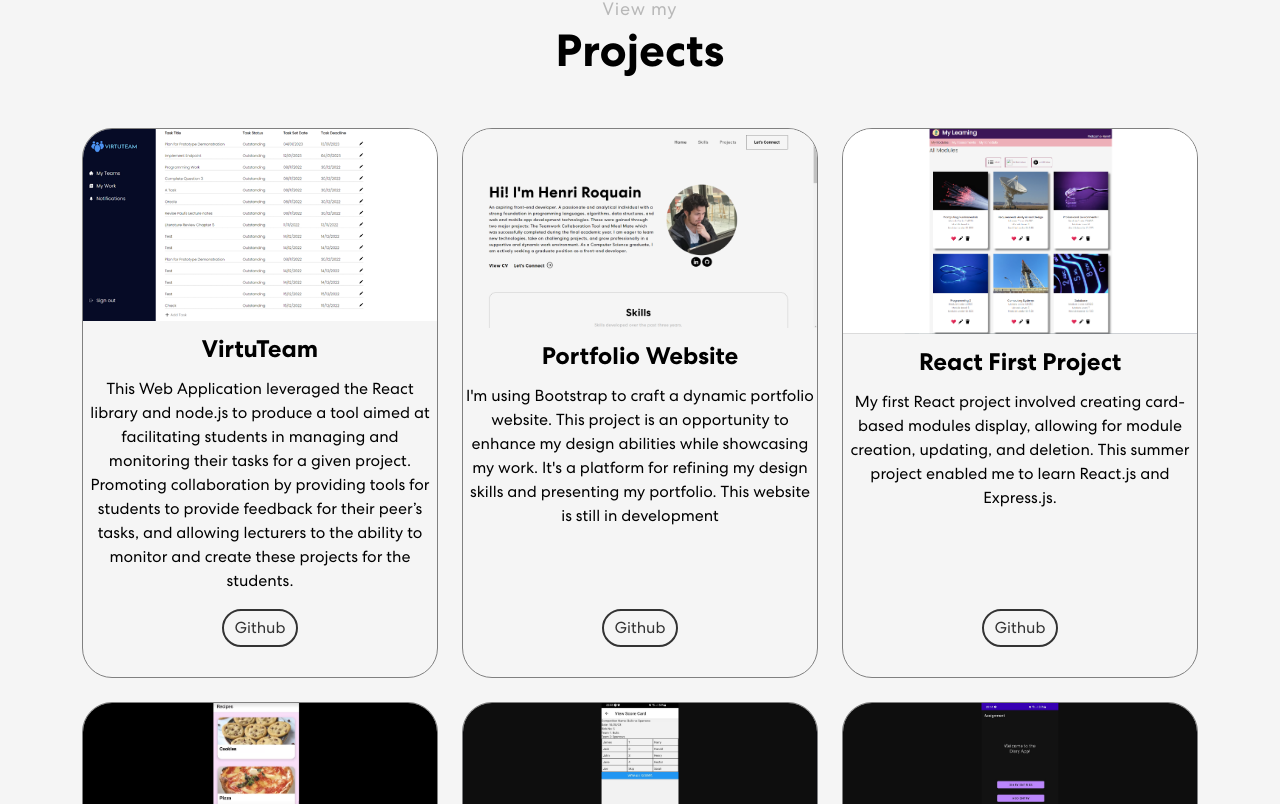
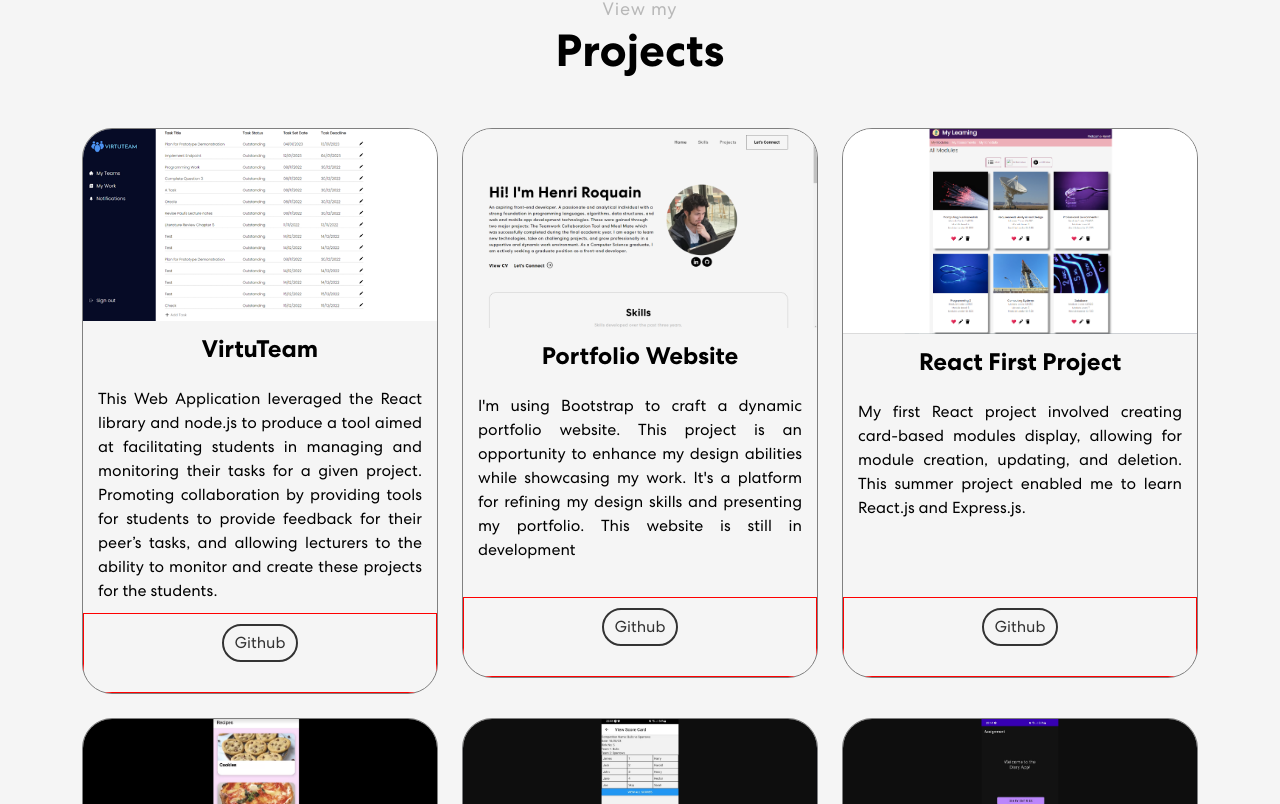
Before and after one commit to HenriR21k/Portfolio-Page, a React (Create React App) app: page / in a window 1280 px wide. Shown: the part 1456-2260 px from the top of the page. Built offline with nearby package versions, Linux system fonts and the light colour scheme.

Commit message:
adjusted styling for project cards

```diff
--- a/src/App.css
+++ b/src/App.css
@@ -312,6 +312,7 @@ nav.navbar .navbar-toggler:focus {
   position: relative;
   /* border: solid red; */
   background-color: whitesmoke;
+  z-index: 1;
 
 }
 .skill-bx {
@@ -345,11 +346,15 @@ nav.navbar .navbar-toggler:focus {
   margin: 0 auto 15px auto;
 }
 .background-image-left {
-  top: 28%;
+  /* top: 28%;
   position: absolute;
   bottom: 0;
   width: 40%;
-  z-index: -4;
+  z-index: -4; */
+}
+
+.react-multiple-carousel__arrow {
+
 }
 
 /************ Projects Css ************/
@@ -431,9 +436,12 @@ nav.navbar .navbar-toggler:focus {
 
 
 .proj-item-container {
-  position: relative;
+  display: flex;
+  flex-direction: column;
+  /* position: relative; */
   border-radius: 30px;
-  height: 550px;
+  min-height: 550px;
+  height: auto;
   overflow: hidden;
   margin-bottom: 24px;
   border: gray solid 1px;
@@ -446,7 +454,12 @@ nav.navbar .navbar-toggler:focus {
 
 }
 
+.projimg:hover {
+  /* width: 200% ; */
+}
+
 .proj-content {
+
   text-align: center; /* Center align content within the container */
 }
 
@@ -458,15 +471,23 @@ nav.navbar .navbar-toggler:focus {
 
 .proj-Description {
   margin: 10px 0; /* Add margin for spacing */
+  padding-left: 15px;
+  padding-right: 15px;
+  text-align: justify;
 }
 
 .proj-Buttons {
-  position: absolute;
-  bottom: 10px;
+  /* position: absolute;
+  bottom: 0;
   left: 0;
   right: 0;
-  margin: 0;
+  margin-top: auto;
   text-align: center;
+  border: 5px solid red; */
+  margin-top: auto;
+  text-align: center;
+  border: 1px solid red;
+  padding: 10px; /* Add padding to the buttons for spacing */
 }
 
 .proj-Buttons button {
@@ -498,7 +519,8 @@ nav.navbar .navbar-toggler:focus {
   display: flex;
   justify-content: center;
   align-items: center;
-  z-index: 999;
+  z-index: 5;
+
 }
 
 .overlay-content {
@@ -507,7 +529,8 @@ nav.navbar .navbar-toggler:focus {
   border-radius: 10px;
   box-shadow: 0 0 10px rgba(0, 0, 0, 0.3);
   text-align: center;
-  z-index: 1000;
+  z-index: 6;
+
 }
 
 .overlay img {
--- a/src/components/Skills.js
+++ b/src/components/Skills.js
@@ -22,7 +22,6 @@ import arrow2 from "../assets/img/arrow2.svg";
 export const Skills = () => {
   const responsive = {
     superLargeDesktop: {
-      // the naming can be any, depends on you.
       breakpoint: { max: 4000, min: 3000 },
       items: 5
     },
```
Also changed, not shown: src/dataset/projectDatalist.js (added, +46 -0 lines), src/dataset/skills.js (added).
